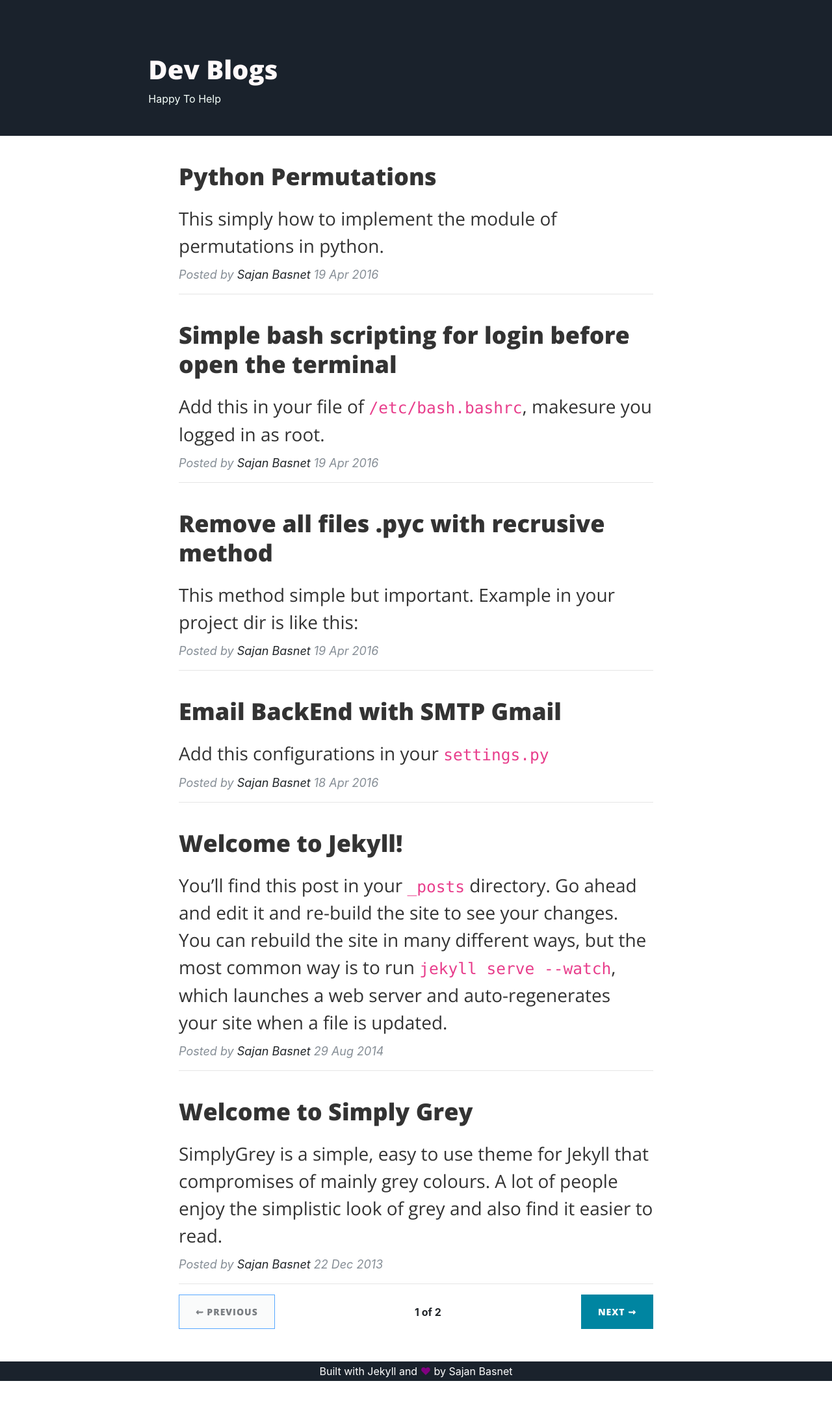
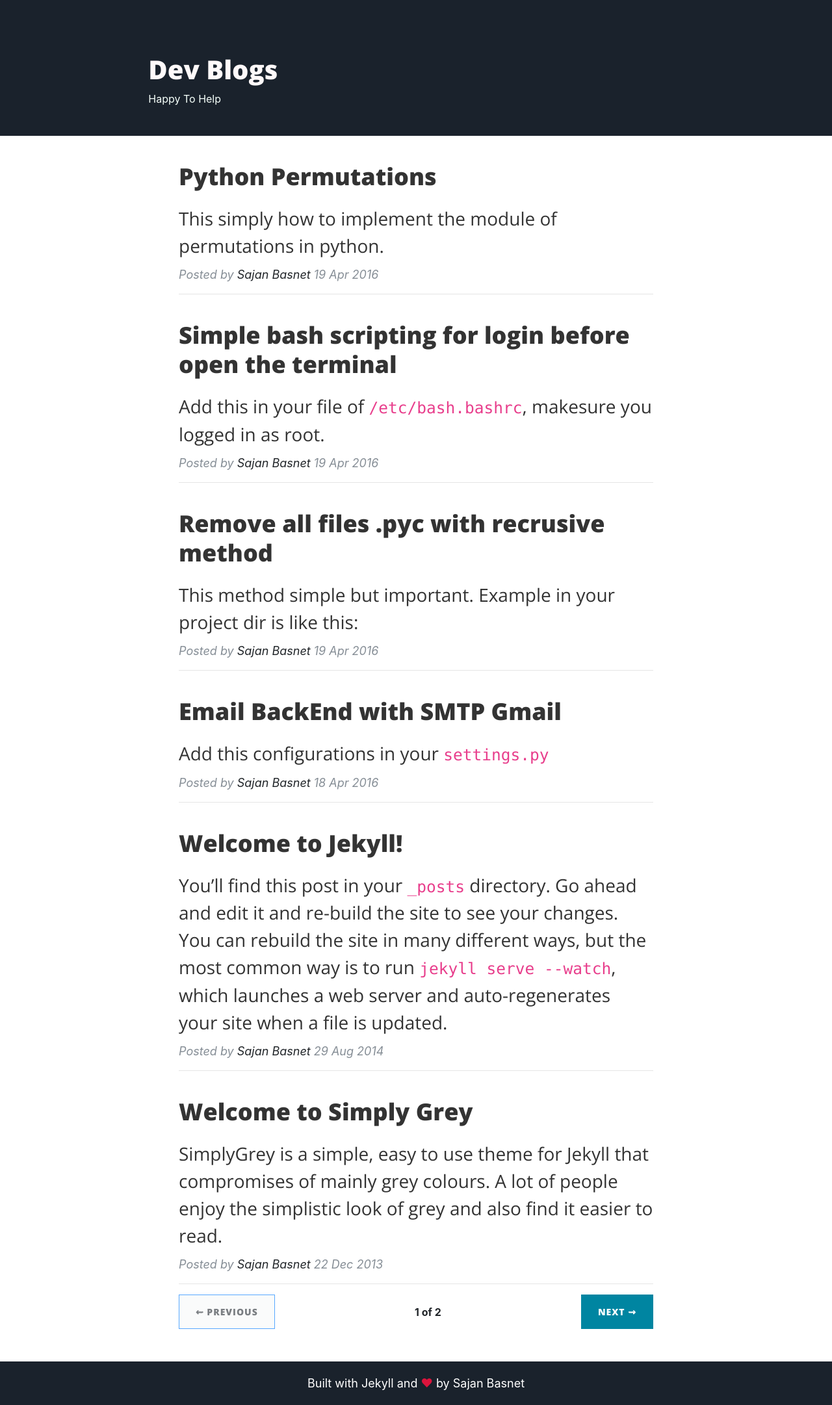
Before and after one commit to developerBlogs/developerBlogs.github.io, a Jekyll site: the page built from blogs/index.html, in a window 1280 px wide. Shown: the whole page at 65% size. Built offline with Jekyll 4.4.1, drawn with Linux system fonts in a browser that asks for light colours; a script that is not in the unit is left out; the list of posts is cut into pages by our own code; before the commit the page ends 2125 px from its top, so only the background shows below that.

```diff
--- a/_layouts/blog-list.html
+++ b/_layouts/blog-list.html
@@ -10,17 +10,34 @@
     line-height: 1.5;
     margin: 1px 0;
   }
-  h1, h2, h3, h4, stong {
+
+  h1,
+  h2,
+  h3,
+  h4,
+  stong {
     margin-top: 1em;
     padding-top: 10px;
     line-height: 1.25;
     color: #333;
-}
-@media only screen and (max-width: 768px) {
-  p{
+  }
+  .foot-text{
+      font-size: 18px;
+    }
+    .foot{
+      padding: 20px;
+    }
+  @media only screen and (max-width: 768px) {
+    p {
       font-size: 20px;
+    }
+    .foot-text{
+      font-size: 14px;
+    }
+    .foot{
+      padding: 20px;
+    }
   }
-}
 </style>
 <!-- Page Header -->
 <div class="nav" style="background-color: #1a222c; padding-bottom: 45px;">
@@ -62,4 +79,8 @@
   </div>
 </div>
 </div>
-{%- include footer.html -%}
+<footer class="footer foot">
+  <!-- <p>&copy; {{site.username}}</p> -->
+  <span class="foot-text">Built with Jekyll and <span class="love">❤</span> by <a href="https://github.com/sajanbasnet75">Sajan Basnet</a></span>
+</footer>
+{% include google-analytics.html %}
--- a/assets/css/main.css
+++ b/assets/css/main.css
@@ -3844,7 +3844,7 @@
   text-align: center;
   color: #FFF; }
   .footer .love {
-    color: purple; }
+    color: crimson; }
   .footer a {
     text-decoration: none;
     margin: 0;
--- a/src/styles/_footer.scss
+++ b/src/styles/_footer.scss
@@ -5,7 +5,7 @@
   text-align: center;
   color: #FFF;
   .love {
-    color: purple;
+    color: crimson;
   }
   a {
     text-decoration: none;
```
Also changed, not shown: _layouts/post.html (+18 -2 lines).
